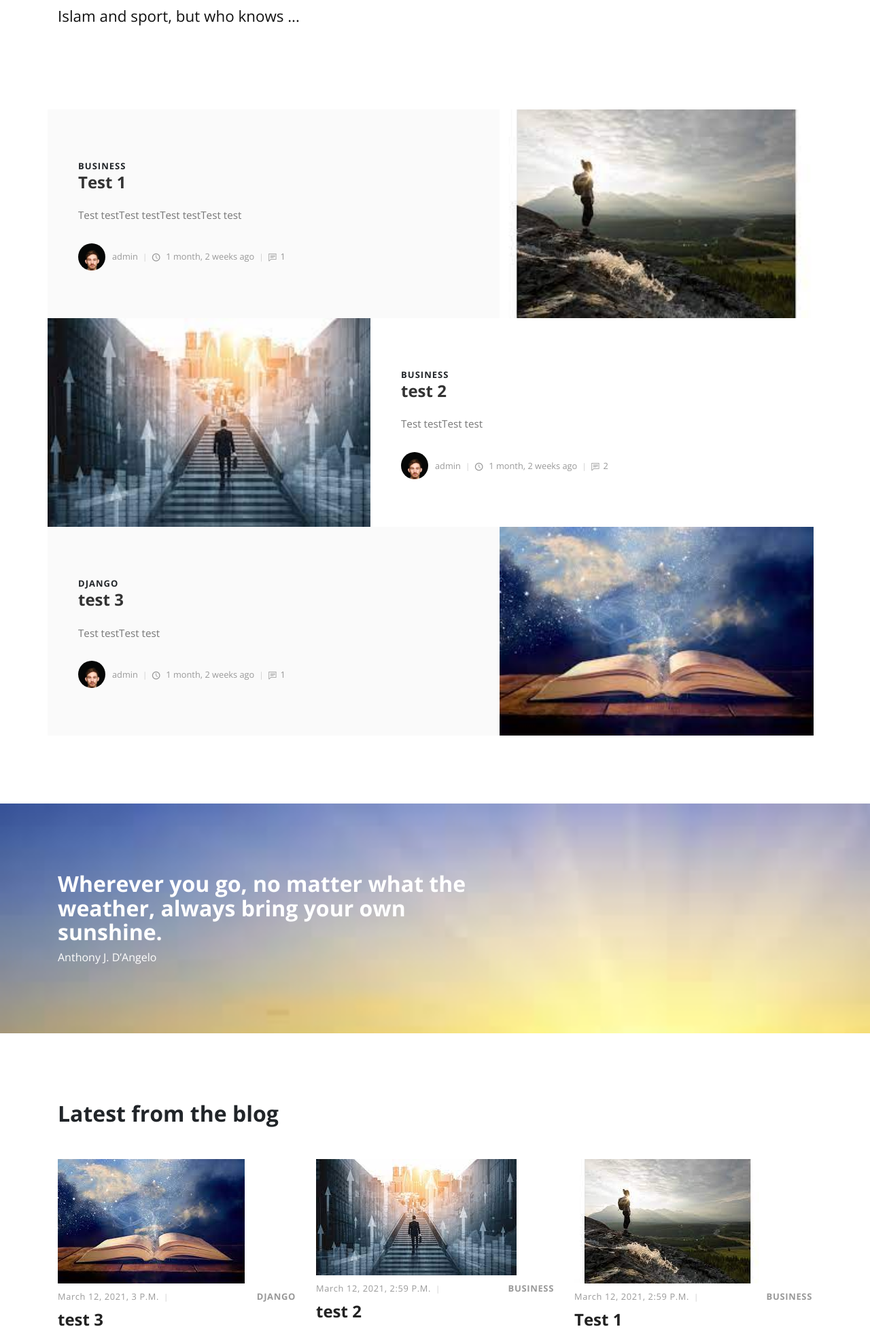
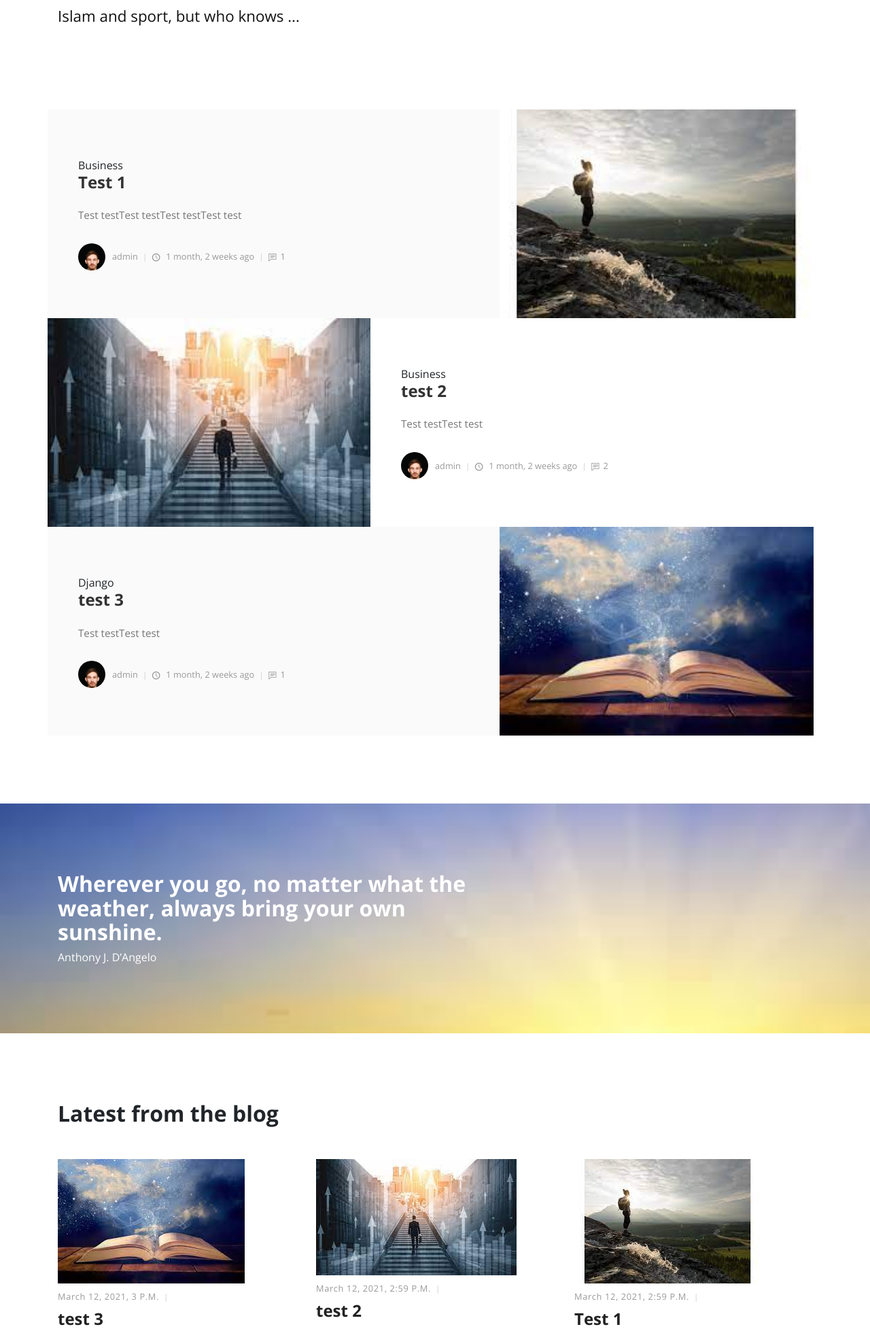
Before and after one commit to Nosjazz/milestone_4, a Django app: page / in a window 1280 px wide. Shown: the part 845-2800 px from the top of the page at 68% size. Run offline with Django 3.2, Linux system fonts and the light colour scheme; data comes from the database, SQL or seed files in the repository; some libraries are stand-ins or nearby versions.

Commit message:
remove category hyper link

```diff
--- a/src/templates/blog.html
+++ b/src/templates/blog.html
@@ -16,9 +16,9 @@
                 <div class="post-details">
                   <div class="post-meta d-flex justify-content-between">
                     {% comment %} <div class="date meta-last">20 May | 2016</div> {% endcomment %}
-                    <div class="category">
+                   <div class="category">
                     {% for cat in post.categories.all %}
-                    <a href="#">{{ cat }}</a>
+                    {{ cat }}
                     {% endfor %}
                     </div>
                   </div><a href="{{ post.get_absolute_url }}">
--- a/src/templates/index.html
+++ b/src/templates/index.html
@@ -38,7 +38,7 @@
                 <header class="post-header">
                   <div class="category">
                     {% for cat in obj.categories.all %}
-                    <a href="#">{{ cat }}</a>
+                    {{ cat }}
                     {% endfor %}
                   </div>
                   <a href="{{ obj.get_absolute_url }}">
@@ -86,11 +86,11 @@
             <div class="post-details">
               <div class="post-meta d-flex justify-content-between">
                 <div class="date">{{ obj.timestamp }}</div>
-                <div class="category">
+                <!--<div class="category">
                   {% for cat in obj.categories.all %}
                   <a href="#">{{ cat }}</a>
                   {% endfor %}
-                  </div>
+                  </div>-->
               </div><a href="{{ obj.get_absolute_url }}">
                 <h3 class="h4">{{ obj.title }}</h3></a>
               <p class="text-muted">{{ obj.overview|linebreaks|truncatechars:200 }}</p>
--- a/src/templates/sidebar.html
+++ b/src/templates/sidebar.html
@@ -32,7 +32,7 @@
         {% endfor %}
     </div>
     <!-- Widget [Categories Widget]-->
-    <div class="widget categories">
+    <!--<div class="widget categories">
     <header>
         <h3 class="h6">Categories</h3>
     </header>
@@ -41,5 +41,5 @@
         <a href="#">{{ cat.categories__title }}</a><span>{{ cat.categories__title__count }}</span>
     </div>
     {% endfor %}
-    </div>
+    </div>-->
 </aside>
```
